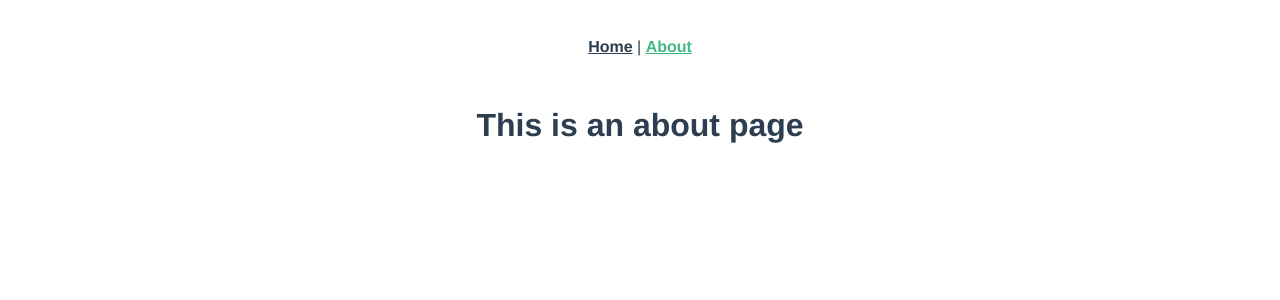
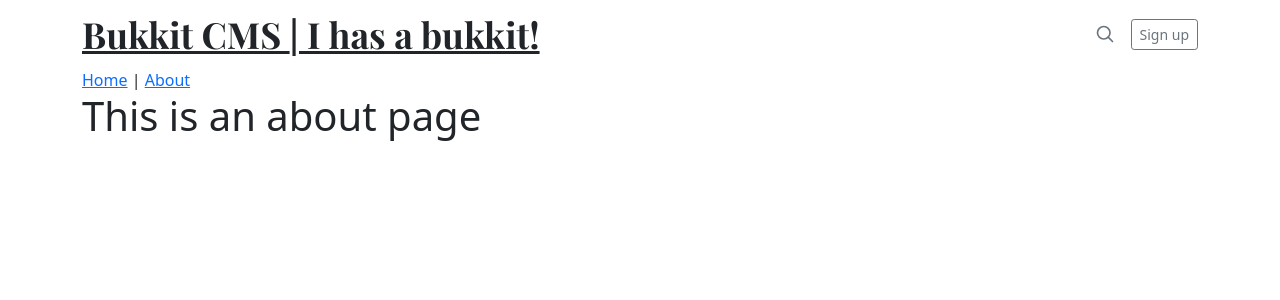
Before and after one commit to veselosky/bukkitcms, a Vue app: page /about in a window 1280 px wide. Shown: the top 300 px of the page. Built offline with nearby package versions, Linux system fonts and the light colour scheme.

Commit message:
Replace vue template boilerplate with my own

```diff
--- a/public/index.html
+++ b/public/index.html
@@ -5,13 +5,14 @@
     <meta http-equiv="X-UA-Compatible" content="IE=edge">
     <meta name="viewport" content="width=device-width,initial-scale=1.0">
     <link rel="icon" href="<%= BASE_URL %>favicon.ico">
+    <link href="https://fonts.googleapis.com/css?family=Playfair+Display:700,900" rel="stylesheet">
     <title><%= htmlWebpackPlugin.options.title %></title>
   </head>
   <body>
     <noscript>
       <strong>We're sorry but <%= htmlWebpackPlugin.options.title %> doesn't work properly without JavaScript enabled. Please enable it to continue.</strong>
     </noscript>
-    <div id="app"></div>
+    <div id="app" class="container"></div>
     <!-- built files will be auto injected -->
   </body>
 </html>
--- a/src/App.vue
+++ b/src/App.vue
@@ -1,4 +1,5 @@
 <template>
+  <Masthead />
   <div id="nav">
     <router-link to="/">Home</router-link> |
     <router-link to="/about">About</router-link>
@@ -6,25 +7,14 @@
   <router-view />
 </template>
 
-<style lang="scss">
-#app {
-  font-family: Avenir, Helvetica, Arial, sans-serif;
-  -webkit-font-smoothing: antialiased;
-  -moz-osx-font-smoothing: grayscale;
-  text-align: center;
-  color: #2c3e50;
-}
-
-#nav {
-  padding: 30px;
-
-  a {
-    font-weight: bold;
-    color: #2c3e50;
-
-    &.router-link-exact-active {
-      color: #42b983;
-    }
-  }
-}
-</style>
+<script>
+import "bootstrap/dist/css/bootstrap.css";
+import Masthead from "@/components/Masthead.vue";
+export default {
+  name: "App",
+  components: {
+    Masthead,
+  },
+};
+</script>
+<style lang="scss"></style>
--- /dev/null
+++ b/src/components/Masthead.vue
@@ -0,0 +1,59 @@
+<template>
+  <header class="blog-header py-3">
+    <div class="row flex-nowrap justify-content-between align-items-center">
+      <div class="col-8">
+        <a class="blog-header-logo text-dark" href="/"
+          >{{ site.name }}
+          <span v-if="site.tagline">| {{ site.tagline }}</span></a
+        >
+      </div>
+      <div class="col-4 d-flex justify-content-end align-items-center">
+        <a class="text-muted" href="#">
+          <svg
+            xmlns="http://www.w3.org/2000/svg"
+            width="20"
+            height="20"
+            viewBox="0 0 24 24"
+            fill="none"
+            stroke="currentColor"
+            stroke-width="2"
+            stroke-linecap="round"
+            stroke-linejoin="round"
+            class="mx-3"
+          >
+            <circle cx="10.5" cy="10.5" r="7.5"></circle>
+            <line x1="21" y1="21" x2="15.8" y2="15.8"></line>
+          </svg>
+        </a>
+        <a class="btn btn-sm btn-outline-secondary" href="#">Sign up</a>
+      </div>
+    </div>
+  </header>
+</template>
+
+<script>
+export default {
+  name: "Masthead",
+  data() {
+    return {
+      site: {
+        name: "Bukkit CMS",
+        tagline: "I has a bukkit!",
+      },
+    };
+  },
+};
+</script>
+
+<style scoped>
+.blog-header {
+  line-height: 1;
+}
+.blog-header-logo {
+  font-family: "Playfair Display", Georgia, "Times New Roman", serif;
+  font-size: 2.25rem;
+}
+.blog-header-logo:hover {
+  text-decoration: none;
+}
+</style>
--- a/src/views/Home.vue
+++ b/src/views/Home.vue
@@ -1,18 +1,12 @@
 <template>
   <div class="home">
-    <img alt="Vue logo" src="../assets/logo.png" />
-    <HelloWorld msg="Welcome to Your Vue.js App" />
+    <h1>The home page. To do.</h1>
   </div>
 </template>
 
 <script>
-// @ is an alias to /src
-import HelloWorld from "@/components/HelloWorld.vue";
-
 export default {
   name: "Home",
-  components: {
-    HelloWorld,
-  },
+  components: {},
 };
 </script>
```
